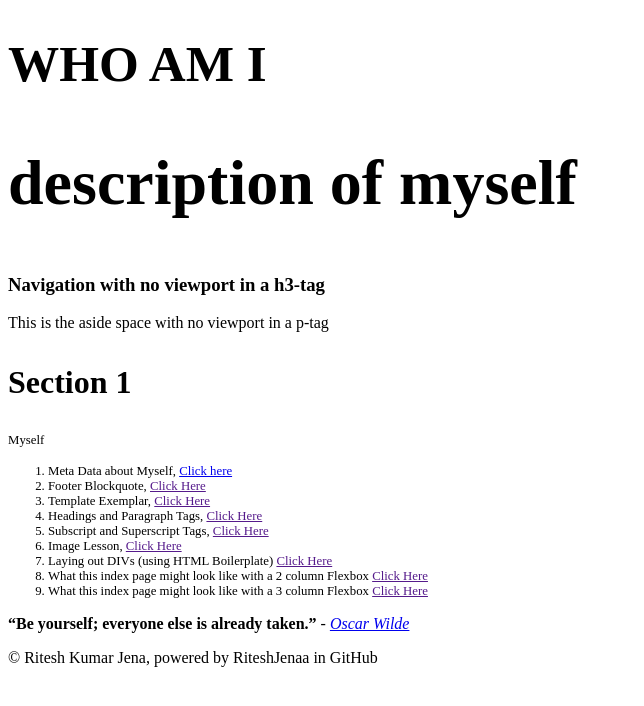
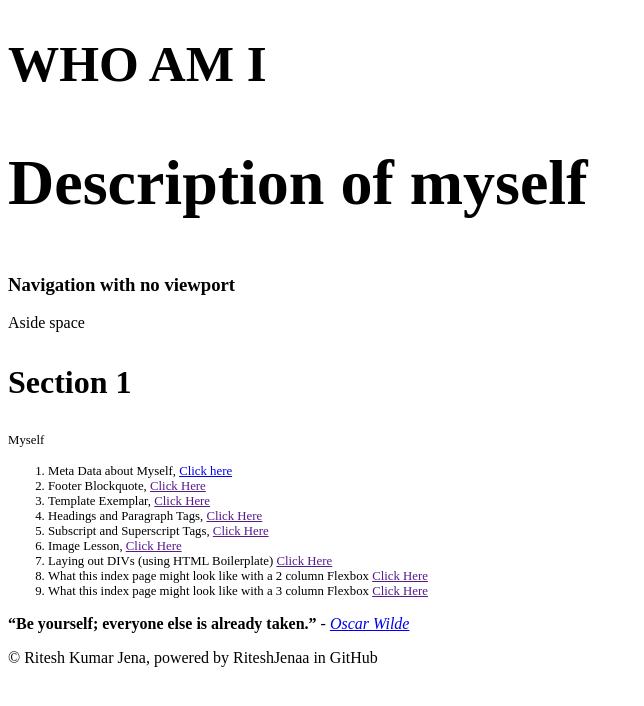
Before and after one commit to RiteshJenaa/WHO-AM-I-RITESH-JENA.github.io, a plain HTML site: page index.html in a window 1280 px wide. Shown: the whole page, without its empty margins (0-644 px from the left). Drawn offline with Linux system fonts and the light colour scheme.

Commit message:
Update index.html

```diff
--- a/index.html
+++ b/index.html
@@ -16,10 +16,10 @@
   <body>
     <header>
       <h1 style="font-size:4vw">WHO AM I</h1>
-      <h2 style="font-size:5vw">description of myself</h2>
+      <h2 style="font-size:5vw">Description of myself</h2>
     </header>
-    <nav><h3>Navigation with no viewport in a h3-tag</h3></nav>
-    <aside><p>This is the aside space with no viewport in a p-tag</p></aside>
+    <nav><h3>Navigation with no viewport</h3></nav>
+    <aside><p>Aside space</p></aside>
     <section><h3 style="font-size:2.5vw">Section 1</h3>
 
       <article>
```
